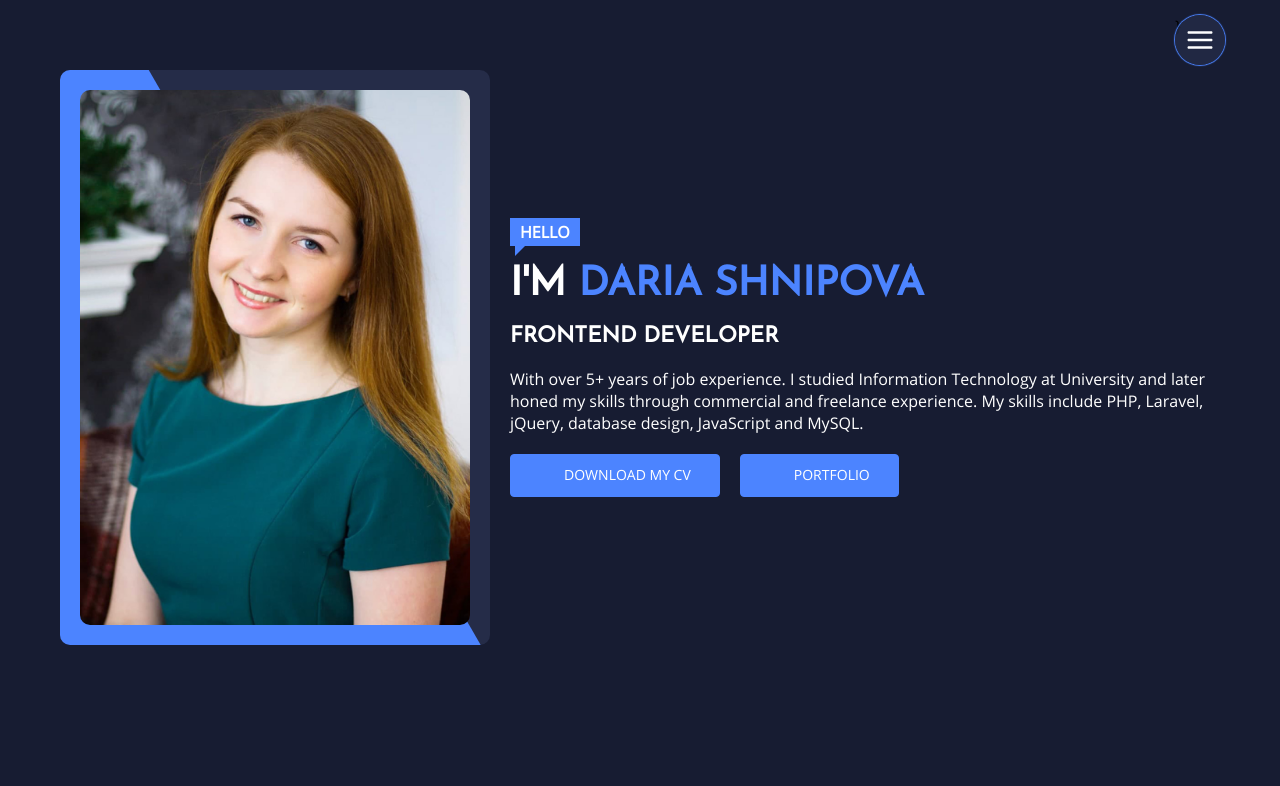
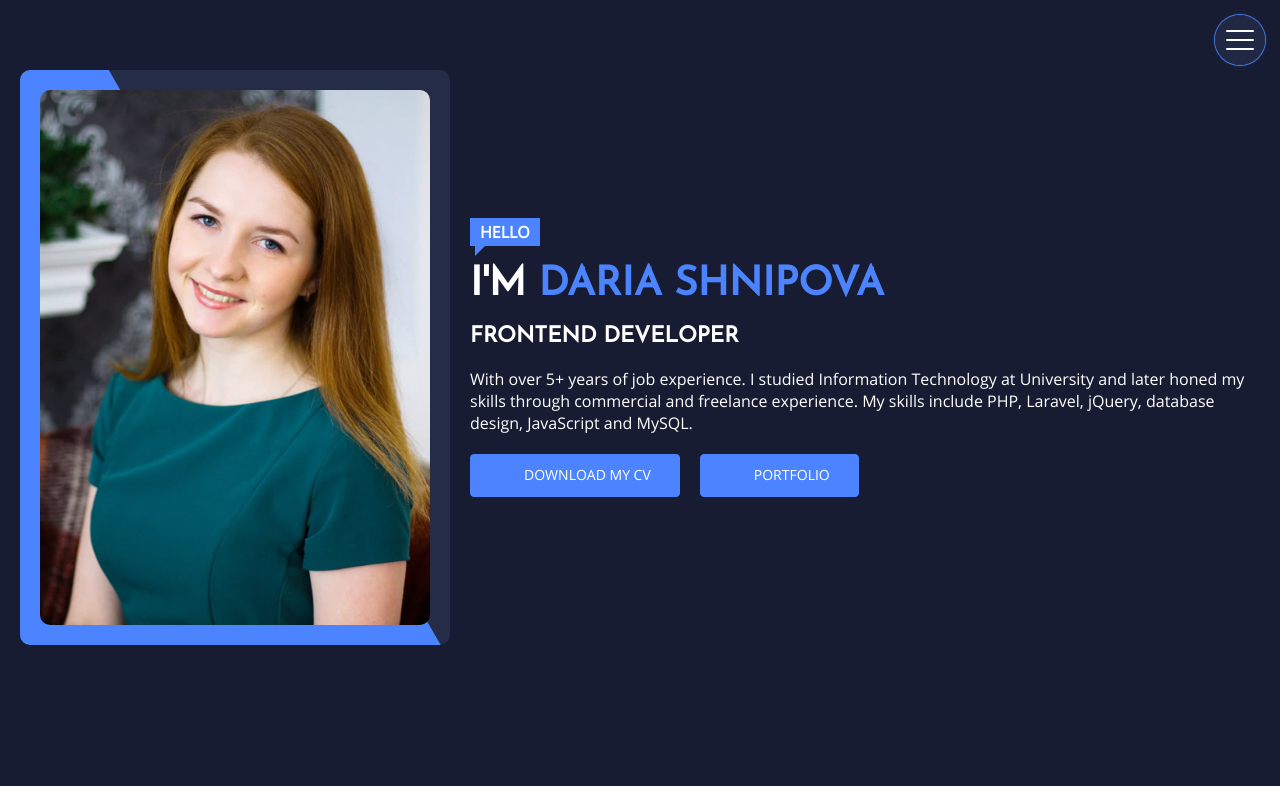
Before and after one commit to Daria0109/Portfolio-shnipovadev, a React (Create React App) app: page / in a window 1280 px wide. Shown: the top 786 px of the page. Built offline with nearby package versions, Linux system fonts and the light colour scheme; some icons are missing.

Commit message:
Animation of Toggle and Menu added

```diff
--- a/src/App.jsx
+++ b/src/App.jsx
@@ -13,11 +13,12 @@ import 'aos/dist/aos.css'
 function App() {
   useEffect(() => {
     AOS.init({
-      offset: 0,
+      offset: 50,
       duration: 500,
       delay: 100,
       once: false,
     });
+    AOS.refresh()
   }, [])
 
   return <div>
--- a/src/Contacts/Contacts.jsx
+++ b/src/Contacts/Contacts.jsx
@@ -1,12 +1,23 @@
-import React from "react";
+import React, {useEffect} from "react";
 import s from "./Contacts.module.scss";
 import Contact from "./Contact/Contact";
 import {FaEnvelope, FaGithub, FaLinkedinIn, FaPhone, FaRocket, FaTelegramPlane, SiCodewars} from "react-icons/all";
 import ContactForm from "./Contact/ContactForm";
 import MapContainer from "./Map/MapContainer";
+import AOS from "aos";
 
 
 const Contacts = React.memo(() => {
+  useEffect(() => {
+    AOS.init({
+      offset: 50,
+      duration: 500,
+      delay: 100,
+      once: false,
+    });
+    AOS.refresh()
+  }, [])
+
   return <div className={s.contactsBlock} id='Contacts'>
       <h2 className={s.title} data-aos="fade-in">Contact <span>me</span></h2>
       <div className={s.contacts}>
--- a/src/Footer/Footer.jsx
+++ b/src/Footer/Footer.jsx
@@ -1,8 +1,19 @@
-import React from "react";
+import React, {useEffect} from "react";
 import {FaRegCopyright} from "react-icons/all";
 import s from './Footer.module.scss'
+import AOS from "aos";
 
 const Footer = React.memo(() => {
+  useEffect(() => {
+    AOS.init({
+      offset: 50,
+      duration: 500,
+      delay: 100,
+      once: false,
+    });
+    AOS.refresh()
+  }, [])
+
   return <div className={s.footer} data-aos="fade-in">
     <div className={s.copy}>
       <FaRegCopyright/>
--- a/src/Main/Main.jsx
+++ b/src/Main/Main.jsx
@@ -1,10 +1,21 @@
-import React, {useState, useCallback} from 'react';
+import React, {useState, useCallback, useEffect} from 'react';
 import s from './Main.module.scss';
 import Nav from "../Nav/Nav";
 import ToggleMenu from "../ToggleMenu/ToggleMenu";
 import Greeting from "./Greeting/Greeting";
+import AOS from "aos";
 
 const Main = React.memo(() => {
+  useEffect(() => {
+    AOS.init({
+      offset: 50,
+      duration: 500,
+      delay: 100,
+      once: false,
+    });
+    AOS.refresh()
+  }, [])
+
   const [menuVisible, setMenuVisible] = useState(false);
   const [navLinks, setNavLinks] = useState([
     {id: 1, link: 'Home', active: false},
@@ -27,7 +38,7 @@ const Main = React.memo(() => {
     <div className={s.mainBlock} id='Home'>
       <div className={s.fixedWrapper}>
         <ToggleMenu menuVisible={menuVisible} setMenuVisible={setMenuVisible}/>
-        <Nav menuVisible={menuVisible} navLinks={navLinks} handleMenu={handleMenu}/>}
+        <Nav menuVisible={menuVisible} navLinks={navLinks} handleMenu={handleMenu}/>
       </div>
       <Greeting handleMenu={handleMenu}/>
     </div>
--- a/src/Nav/Nav.jsx
+++ b/src/Nav/Nav.jsx
@@ -4,7 +4,7 @@ import MenuLink from "./MenuLink/MenuLink";
 
 
 const Nav = React.memo(({menuVisible, handleMenu, navLinks}) => {
-  const menu = menuVisible ? `${s.menuArea} ${s.visible}` : `${s.menuArea}`
+  const menuStyle = menuVisible ? `${s.menuArea} ${s.visible}` : `${s.menuArea}`
   const linkElements = navLinks.map(l => {
     const link = l.active ? `${s.navLink} ${s.active}` : `${s.navLink}`
     return <li key={l.id} className={s.navItem}>
@@ -16,14 +16,12 @@ const Nav = React.memo(({menuVisible, handleMenu, navLinks}) => {
     </li>
   })
 
-  return (
-    <div className={menu}>
+  return <div className={menuStyle}>
       <nav className={s.navbar}>
         <ul className={s.navbarLinks}>
           {linkElements}
         </ul>
       </nav>
     </div>
-  )
 })
 export default Nav;
--- a/src/Nav/Nav.module.scss
+++ b/src/Nav/Nav.module.scss
@@ -1,13 +1,14 @@
   .menuArea {
-  visibility: hidden;
+    opacity: 0;
     position: fixed;
     transform: translateX(-88%);
     z-index: 999;
     border-radius: 50px 50px 50px 50px;
-  padding: 0px 75px 0px 12px;
+    padding: 0 75px 0 12px;
     background: rgba(37, 44, 72, 0.9);
     height: 50px;
-  box-shadow: 0px 0px 2px 1px #4c84ff;
+    box-shadow: 0 0 2px 1px #4c84ff;
+    transition: 0.3s;
     @media (max-width: 950px) {
       transform: translateX(-75%);
       border-radius: 10px 25px 10px 10px;
@@ -65,5 +66,5 @@
   }
 
 .visible {
-  visibility: visible;
+  opacity: 1;
 }
--- a/src/Projects/Projects.jsx
+++ b/src/Projects/Projects.jsx
@@ -1,9 +1,20 @@
-import React from 'react';
+import React, {useEffect} from 'react';
 import s from './Projects.module.scss';
 import Project from "./Project/Project";
 import {projects} from './projects-state'
+import AOS from "aos";
 
 const Projects = React.memo(() => {
+  useEffect(() => {
+    AOS.init({
+      offset: 50,
+      duration: 500,
+      delay: 100,
+      once: false,
+    });
+    AOS.refresh()
+  }, [])
+
   const projectElements = projects.map(proj =>
     <Project key={proj.title}
              title={proj.title}
--- a/src/SCSS/mixins.scss
+++ b/src/SCSS/mixins.scss
@@ -18,7 +18,7 @@
 }
 
 @mixin wrapper() {
-  max-width: 1200px;
+  max-width: 1300px;
   width: 100%;
   margin: 0 auto;
   padding: 70px 20px;
@@ -79,3 +79,16 @@
     padding: 7px;
   }
 }
+
+@mixin toggleSpan() {
+  display: block;
+  position: absolute;
+  top: 50%;
+  left: 50%;
+  margin-top: -1px;
+  margin-left: -14px;
+  width: 28px;
+  height: 2px;
+  background-color: #ffffff;
+  border-radius: 2px;
+}
--- a/src/Skills/Skills.jsx
+++ b/src/Skills/Skills.jsx
@@ -1,9 +1,20 @@
-import React from 'react';
+import React, {useEffect} from 'react';
 import s from './Skills.module.scss';
 import Skill from "./Skill/Skill";
 import {skills} from './skills-state';
+import AOS from "aos";
 
 const Skills = React.memo(() => {
+  useEffect(() => {
+    AOS.init({
+      offset: 50,
+      duration: 500,
+      delay: 100,
+      once: false,
+    });
+    AOS.refresh()
+  }, [])
+
   const skillsElements = skills.map(skill =>
     <Skill key={skill.title} title={skill.title} icon={skill.icon} description={skill.description}/>)
   return (
--- a/src/ToggleMenu/ToggleMenu.jsx
+++ b/src/ToggleMenu/ToggleMenu.jsx
@@ -1,14 +1,10 @@
 import React from "react";
-import {CgClose, CgMenu} from "react-icons/cg";
 import s from './ToggleMenu.module.scss'
 
 const ToggleMenu = React.memo(({menuVisible, setMenuVisible}) => {
-  return (
-    <div className={s.toggleMenu} onClick={() => setMenuVisible(!menuVisible)}>
-      {menuVisible
-        ? <CgClose color={'white'} size={'30px'}/>
-        : <CgMenu color={'white'} size={'30px'}/>}
+  const activeMenuStyle = menuVisible ? s.active : ''
+  return <div className={`${s.toggleMenu} ${activeMenuStyle}`} onClick={() => setMenuVisible(!menuVisible)}>
+     <span></span>
     </div>
-  )
 })
 export default ToggleMenu;
--- a/src/ToggleMenu/ToggleMenu.module.scss
+++ b/src/ToggleMenu/ToggleMenu.module.scss
@@ -1,14 +1,38 @@
+@import "./../SCSS/mixins";
+@import "./../SCSS/variables";
+
 .toggleMenu {
-  display: flex;
-  align-items: center;
-  justify-content: center;
   width: 50px;
   height: 50px;
-  margin-right: 0px;
+  margin-right: 0;
   border-radius: 50%;
   cursor: pointer;
   background: rgba(37, 44, 72, 0.8);
   position: fixed;
   z-index: 1000;
-  box-shadow: 0px 0px 1px 1px #4c84ff;
+  box-shadow: 0 0 1px 1px #4c84ff;
+  span {
+    @include toggleSpan();
+    &:after, &:before {
+      content: '';
+      @include toggleSpan();
+      transition: 0.3s;
+    }
+    &:after {
+      transform: translateY(9px);
+    }
+    &:before {
+      transform: translateY(-9px);
+    }
+  }
+
 }
+.toggleMenu.active span {
+  background-color: rgba(37, 44, 72, 0.8);
+}
+.toggleMenu.active span:before {
+  transform: rotate(40deg);
+}
+.toggleMenu.active span:after {
+  transform: rotate(-40deg);
+}
```
Also changed, not shown: src/assets/calculator-project.png (added). Lines whose indentation alone changed are shown as unchanged.
